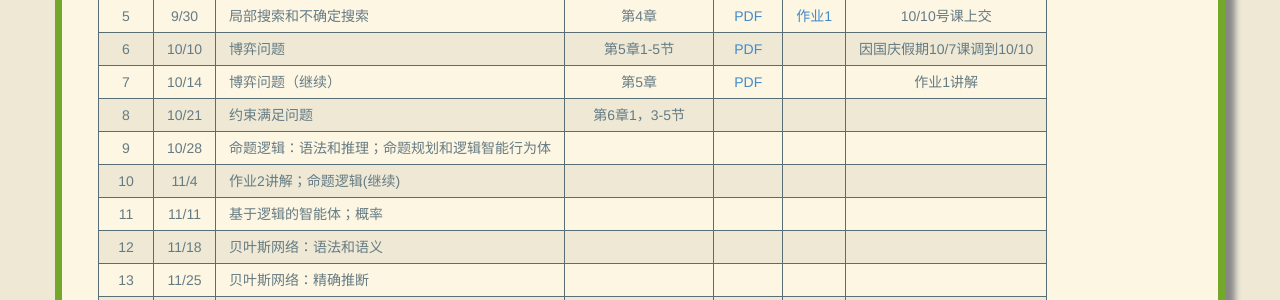
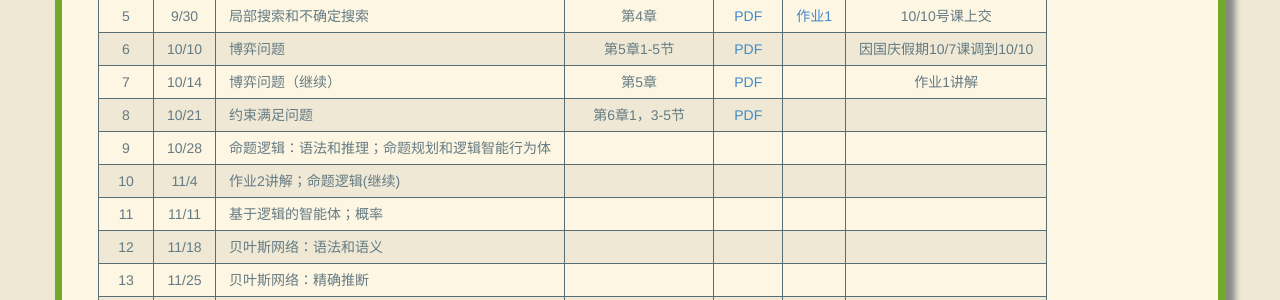
Before and after one commit to qiqi789/qiqi789.github.io_old, a Jekyll site: the page built from teaching/AI.markdown, in a window 1280 px wide. Shown: the part 825-1125 px from the top of the page. Built offline with Jekyll 4.4.1, drawn with Linux system fonts in a browser that asks for light colours.

Commit message:
updated AI page.

```diff
--- a/teaching/AI.markdown
+++ b/teaching/AI.markdown
@@ -36,7 +36,7 @@ title: AI course
 |  5      | 9/30  | 局部搜索和不确定搜索    |第4章  |[PDF](lecture05.pdf)    | [作业1](HW1.pdf)   | 10/10号课上交  |
 |  6      | 10/10  | 博弈问题      |第5章1-5节  | [PDF](lecture06.pdf)    |   |因国庆假期10/7课调到10/10  |
 |  7      | 10/14 | 博弈问题（继续）  | 第5章  |[PDF](lecture07.pdf)   |   |作业1讲解 |
-|  8      | 10/21 | 约束满足问题   | 第6章1，3-5节  |   |   | |
+|  8      | 10/21 | 约束满足问题   | 第6章1，3-5节  |[PDF](lecture08.pdf) |   | |
 |  9      | 10/28  | 命题逻辑：语法和推理；命题规划和逻辑智能行为体        |   |   |   | |
 |  10     | 11/4 |  作业2讲解；命题逻辑(继续)    |   |  |   | |
 |  11     | 11/11 | 基于逻辑的智能体；概率   |   |  |   | |
```
Also changed, not shown: 1 other file.
